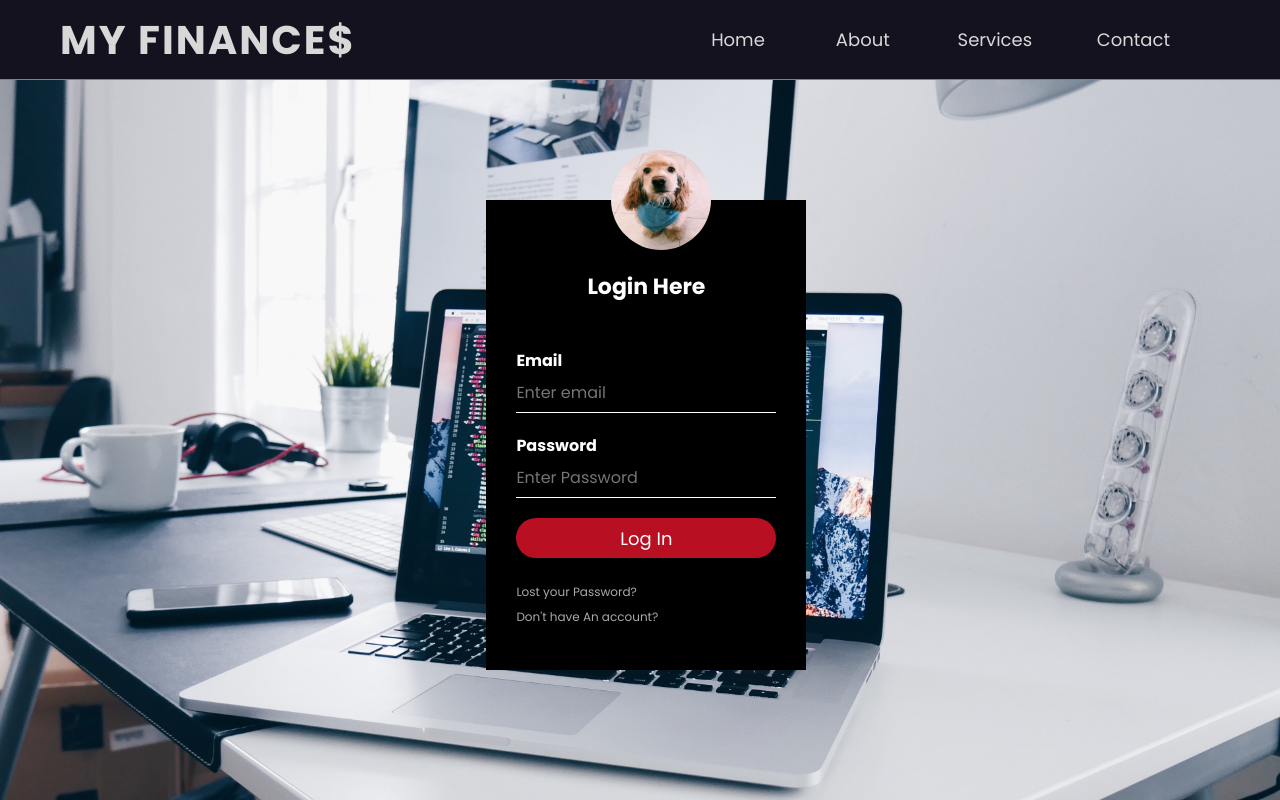
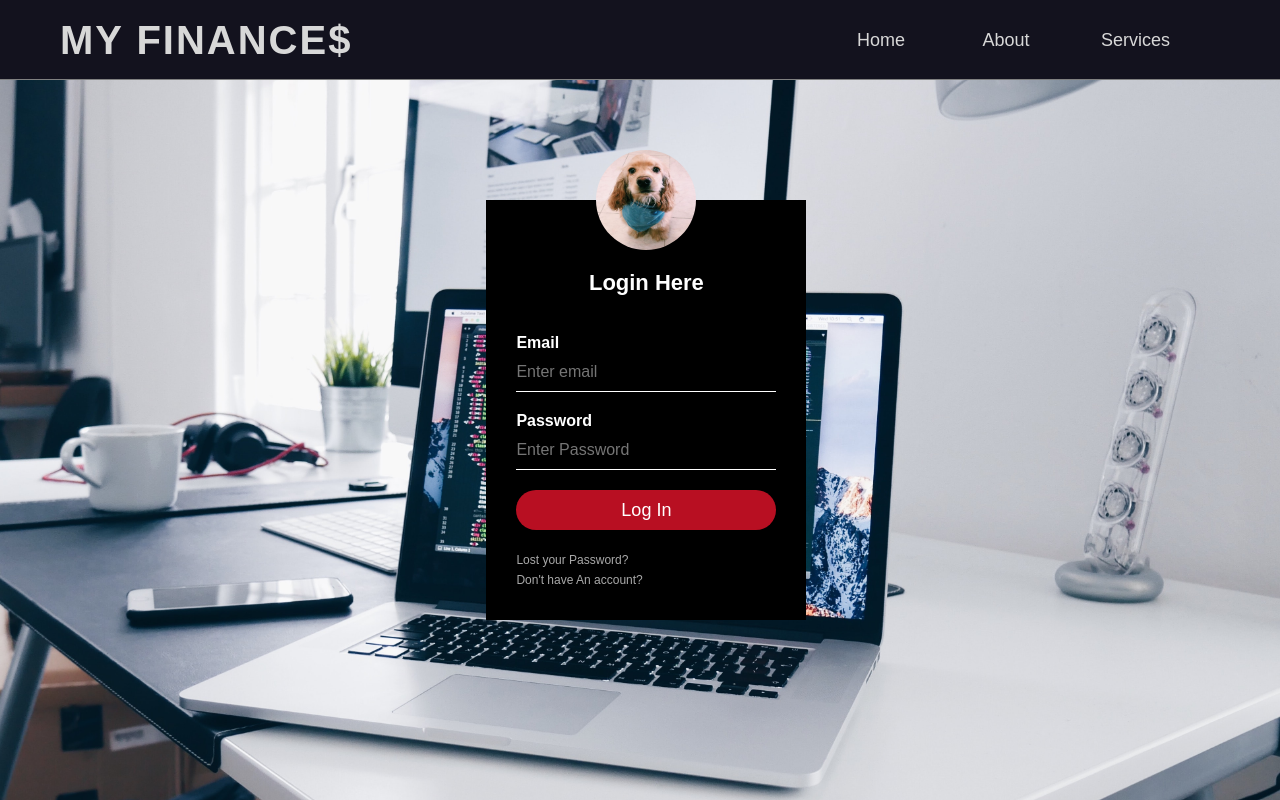
Before and after one commit to GrupoUtp/mis_finanzas, a PHP site: page /login.php in a window 1280 px wide. Run offline with PHP 8.4, Linux system fonts and the light colour scheme.

Commit message:
Correccíon cambios de diseño

```diff
--- a/Css/Home.css
+++ b/Css/Index.css
@@ -1,6 +1,4 @@
-/*DISEÑO DEL LADING Y BARRA DE NAVEGACION DE LAS OTRAS PAGINAS*/
-
-@import url('https://fonts.googleapis.com/css2?family=Poppins:300,400,500,600,700,800,900&display=swap');
+/*DISEÑO DEL LADING*/
 
 *{
    font-family: 'Poppins', sans-serif;
@@ -52,3 +50,7 @@
     max-width: 600px;
     margin-right: 20px;
 }
+
+#btnlogin:hover{
+    background: limegreen;
+}
--- a/Css/Popup.css
+++ b/Css/Popup.css
@@ -1,5 +1,10 @@
 /*HOJA DE ESTILOS DE LA VENTANA EMERGENTE (VENTANA QUE ALMACENA EL FORMULARIO DE REGISTRO)*/
 
+@import url('https://fonts.googleapis.com/css2?family=Poppins:300,400,500,600,700,800,900&display=swap');
+
+*{
+    font-family: 'Poppins', sans-serif;
+}
 .container-all{
     width: 100%;
     height: 100%;
--- a/Css/layouts/header.css
+++ b/Css/layouts/header.css
@@ -1,4 +1,11 @@
 /*CABECERA DE LAS PAGINAS*/
+*{
+    font-family: 'Poppins', sans-serif;
+    padding: 0;
+    margin: 0;
+    box-sizing: border-box;
+ }
+
 .navBar{
     background-color: #13121e;
     color: #d8d8d8;
--- a/Css/styleInputs.css
+++ b/Css/styleInputs.css
@@ -1,4 +1,9 @@
 /* General */
+@import url('https://fonts.googleapis.com/css2?family=Poppins:300,400,500,600,700,800,900&display=swap');
+
+*{
+    font-family: 'Poppins', sans-serif;
+}
 body {
   text-align: center;
 }
--- a/Css/styleLogin.css
+++ b/Css/styleLogin.css
@@ -1,3 +1,4 @@
+
 body {
     margin: 0;
     padding: 0;
@@ -10,7 +11,7 @@
 
 .login-box {
     width: 320px;
-    height: 470px;
+    height: 420px;
     background: #000;
     color: #fff;
     top: 25%;
@@ -26,8 +27,8 @@
     height: 100px;
     border-radius: 50%;
     position: absolute;
-    top: -160px;
-    left: calc(50% - 210px);
+    top: -50px;
+    left: calc(50% - 50px);
 }
 
 .login-box h1 {
--- a/Index.php
+++ b/Index.php
@@ -38,7 +38,7 @@
    <meta charset="UTF-8">
    <meta http-equiv="X-UA-Compatible" content="IE=edge">
    <meta name="viewport" content="width=device-width, initial-scale=1.0">
-   <link rel="stylesheet" href="Css/Home.css"  type="text/css">
+   <link rel="stylesheet" href="Css/index.css"  type="text/css">
    <link rel="stylesheet" href="Css/Popup.css" type="text/css">
    <link rel="stylesheet" href="Css/styleInputs.css" type="text/css">
    <link rel="stylesheet" href="Css/layouts/header.css" type="text/css">
@@ -52,7 +52,7 @@
         <ul>
             <li><a href="#">About</a></li>
             <li><a href="#">Services</a></li>
-            <li><a href="login.php">Login</a></li>
+            <li><a id="btnlogin" href="login.php">Login</a></li>
         </ul>
     </nav>
 <!--Contenido de la pagina lading-->
@@ -60,7 +60,7 @@
         <div class="content">
             <h1>Lorem ipsum</h1>
             <p>Lorem ipsum dolor sit amet, consectetur adipisicing elit. Consequuntur sequi nisi placeat accusamus harum necessitatibus libero aliquam voluptatem impedit, incidunt, eum alias distinctio reprehenderit sed. Perspiciatis ex dicta distinctio assumenda?</p>
-            <a href="#modal" class="btns">Get Started</a>
+            <a href="#modal" class="btns">Registrate</a>
             <a href="" class="btns">Learn More</a>
         </div>
         <div class="imglobby">
--- a/login.php
+++ b/login.php
@@ -4,7 +4,7 @@
   session_start();
 //Validación de session
   if (isset($_SESSION['user_id'])) {
-    header('Location: /mis_finanzas/home.php');
+    header('Location: /mis_finanzas');
   }
   require 'conection.php';
 //Query para inicio de sesión, compara el correo y contraseña con los datos ingresados en la tabla usuarios (user).
@@ -19,7 +19,7 @@
     if (count($results) > 0 && password_verify($_POST['password'], $results['password'])) {
       $_SESSION['user_id'] = $results['id'];
       header("Location: /mis_finanzas/home.php");
-    }else {
+    } else {
       $message = 'Error, datos ingresados incorrectamente';
     }
   }
@@ -31,10 +31,9 @@
 <html>
   <head>
     <meta charset="utf-8">
-    <title>Login Form Design One | Fazt</title>
+   <link rel="stylesheet" href="Css/layouts/header.css" type="text/css">
    <link rel="stylesheet" href="Css/styleLogin.css">
-    <link rel="stylesheet" href="Css/Home.css">
-    <link rel="stylesheet" href="Css/layouts/header.css" type="text/css">
+    <title>MY FINANCE$ Login</title>
   </head>
   <body>
 
@@ -45,7 +44,6 @@
             <li><a href="index.php">Home</a></li>
             <li><a href="#">About</a></li>
             <li><a href="#">Services</a></li>
-        <li><a href="#">Contact</a></li>
         </ul>
   </nav>
     <div class="login-box">
```
Lines whose indentation alone changed are shown as unchanged.
